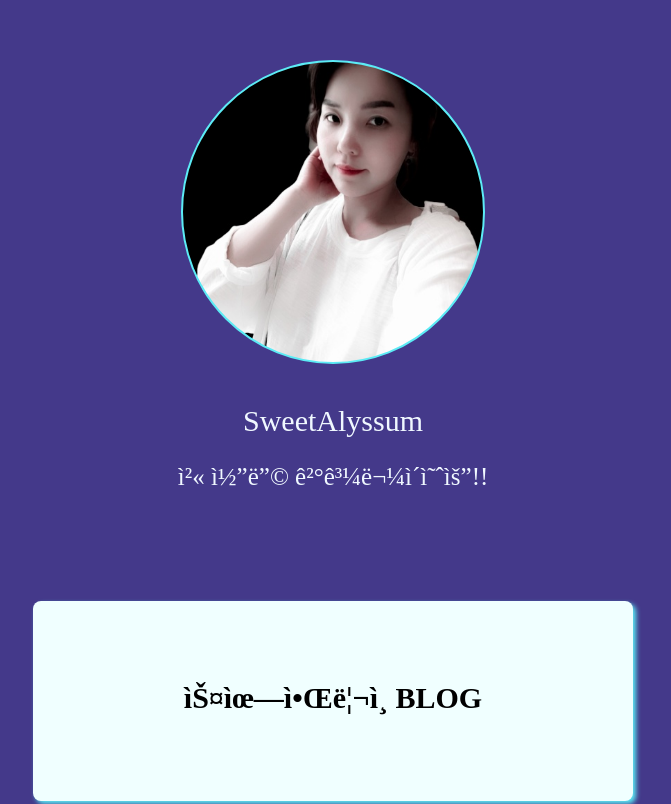
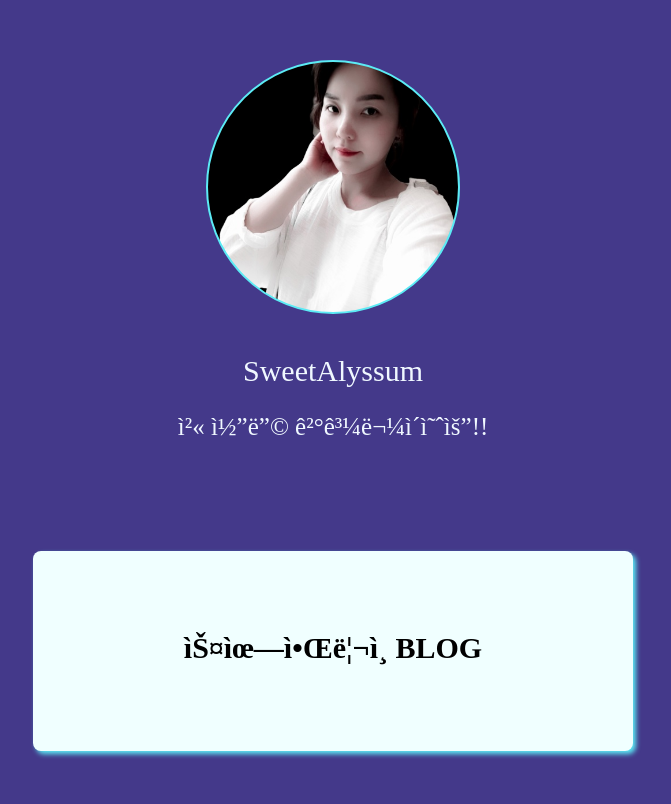
Before and after one commit to sweetaly/mypage, a plain HTML site: page index.html in a window 1280 px wide. Shown: the part 240-1044 px from the top of the page, without its empty margins (307-978 px from the left). Drawn offline with Linux system fonts and the light colour scheme; a web font is replaced by a local one.

Commit message:
Update index.html

```diff
--- a/index.html
+++ b/index.html
@@ -30,8 +30,8 @@
                         background-color: #44398A;
                     }
                     .profile{
-                        width: 300px;
-                        height: 300px;
+                        width: 250px;
+                        height: 250px;
 
                         background-color: whitesmoke;
                         border-radius: 100%;
@@ -64,7 +64,7 @@
                     .wrap {
 
                         width: 600px;
-                        margin: 200px auto 0px auto;
+                        margin: 200px auto 50px auto;
 
                         display: flex;
                         flex-direction: column;
@@ -78,7 +78,7 @@
                         background-color: azure;
                         border-radius: 8px;
 
-                        margin-bottom: 150px;
+                        margin-bottom: 200px;
 
                         font-size: 30px;
                         font-weight: bold;
```
